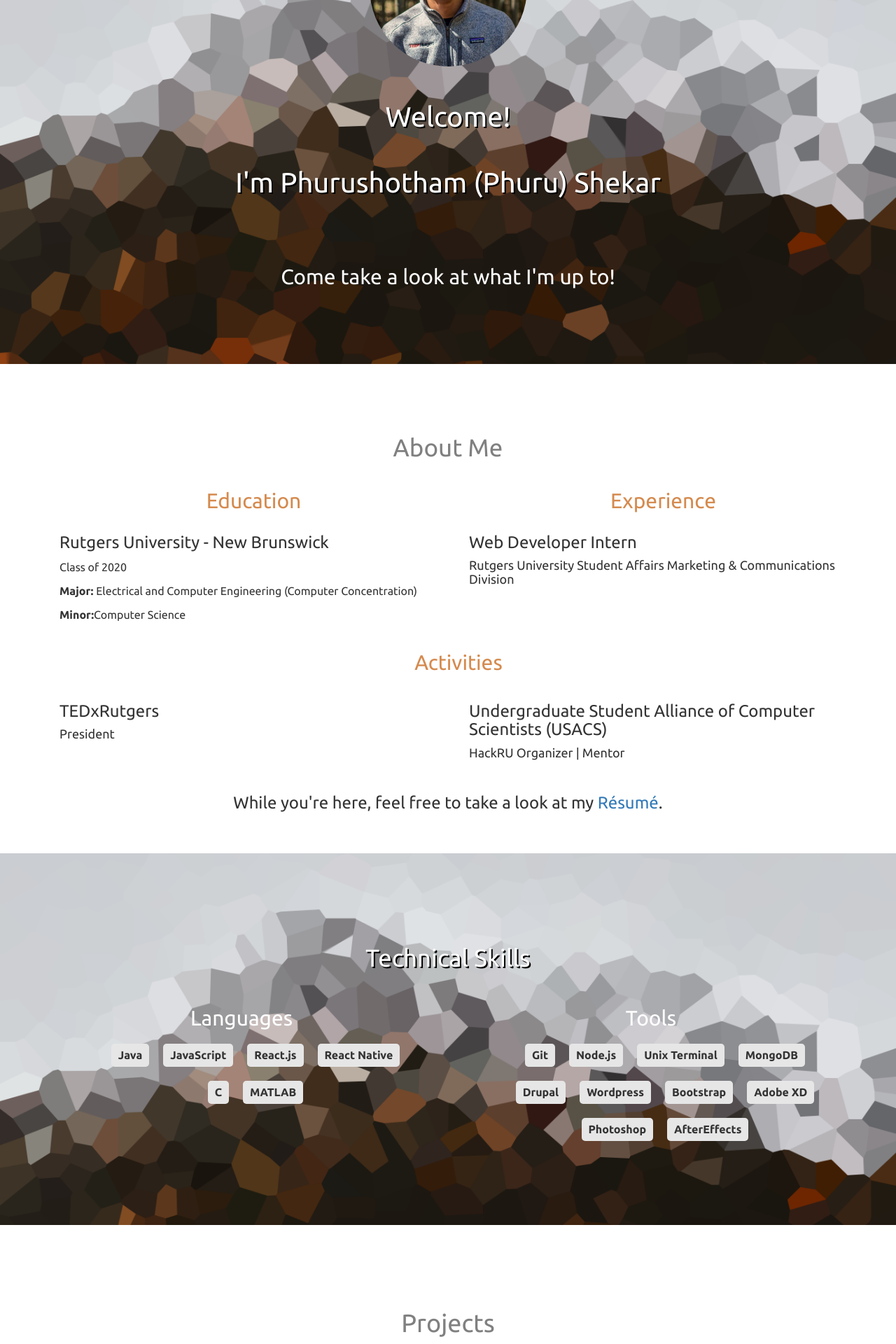
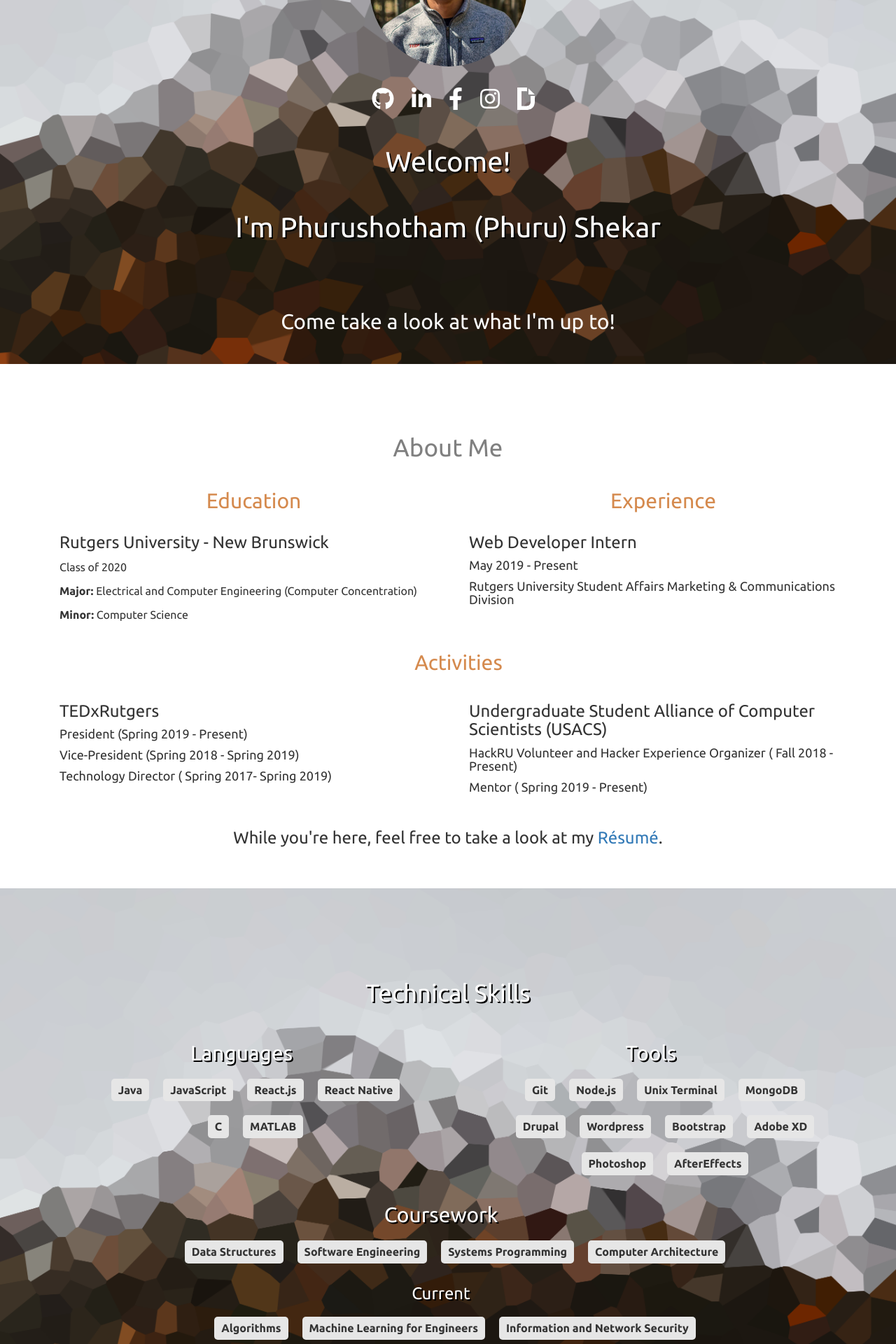
Before and after one commit to PhuruShekar/PhuruShekar.github.io, a React (Create React App) app: page /#/ in a window 1280 px wide. Shown: the part 280-2200 px from the top of the page at 70% size. Built offline with nearby package versions, Linux system fonts and the light colour scheme.

Commit message:
added classes and then added formspree and then added the activities

```diff
--- a/src/Assets/scss/default.css
+++ b/src/Assets/scss/default.css
@@ -140,7 +140,7 @@ main a {
 
 @media all and (max-width: 577px) {
   main h1 {
-    margin-top: 35px;
+    margin-top: 30px;
   }
   main .me {
     margin-top: 75px;
@@ -148,8 +148,18 @@ main a {
     height: 150px;
   }
   main p {
-    margin-top: 40px;
+    margin-top: 30px;
   }
+}
+
+.social {
+  margin-top: 30px;
+}
+
+.social li {
+  display: inline-block;
+  font-size: 2em;
+  margin: 0 25px 0 0px;
 }
 
 .whoami {
@@ -199,6 +209,14 @@ main a {
   padding-right: 20px;
 }
 
+.list h2 {
+  text-shadow: 2px 2px black;
+}
+
+.list h3 {
+  text-shadow: 2px 2px black;
+}
+
 .list ul {
   list-style: none;
   margin-left: 20px;
@@ -234,6 +252,96 @@ main a {
   margin-top: 20px;
 }
 
+.form {
+  padding-top: 100px;
+  padding-bottom: 100px;
+}
+
+.form h1 {
+  text-shadow: 2px 2px black;
+}
+
+.form h3 {
+  text-shadow: 2px 2px black;
+}
+
+.contact {
+  display: -webkit-box;
+  display: -ms-flexbox;
+  display: flex;
+  -webkit-box-orient: vertical;
+  -webkit-box-direction: normal;
+      -ms-flex-direction: column;
+          flex-direction: column;
+  -webkit-box-pack: justify;
+      -ms-flex-pack: justify;
+          justify-content: space-between;
+  -webkit-box-align: center;
+      -ms-flex-align: center;
+          align-items: center;
+}
+
+.contact fieldset {
+  display: -webkit-box;
+  display: -ms-flexbox;
+  display: flex;
+  -webkit-box-orient: vertical;
+  -webkit-box-direction: normal;
+      -ms-flex-direction: column;
+          flex-direction: column;
+  -webkit-box-pack: justify;
+      -ms-flex-pack: justify;
+          justify-content: space-between;
+  -webkit-box-align: center;
+      -ms-flex-align: center;
+          align-items: center;
+}
+
+.contact .flexfield {
+  -webkit-box-align: center;
+      -ms-flex-align: center;
+          align-items: center;
+}
+
+.contact label {
+  font-size: 1.5em;
+  padding-top: 30px;
+  padding-bottom: 10px;
+  text-shadow: 2px 2px black;
+}
+
+.contact input {
+  color: #333;
+  background-color: #e6e6e6;
+  padding: 5px 5px 5px 5px;
+  border-radius: 5px;
+}
+
+.contact input:focus {
+  outline: none;
+  border: 2px solid #D58A4E;
+}
+
+.contact textarea {
+  color: #333;
+  background-color: #e6e6e6;
+  padding: 5px 5px 5px 5px;
+  border-radius: 5px;
+  min-width: 225px;
+}
+
+.contact textarea:focus {
+  outline: none;
+  border: 3px solid #D58A4E;
+}
+
+.contact .submit {
+  margin-top: 30px;
+  min-width: 150px;
+  padding-left: 0px;
+  margin-left: 0px;
+}
+
 .foot {
   margin-bottom: 0;
 }
--- a/src/Assets/scss/default.scss
+++ b/src/Assets/scss/default.scss
@@ -96,7 +96,7 @@ main {
 
     @media all and (max-width: 577px) {
         h1 {
-            margin-top: 35px;
+            margin-top: 30px;
         }
 
         .me {
@@ -106,11 +106,20 @@ main {
         }
 
         p {
-            margin-top: 40px;
+            margin-top: 30px;
         }
     }
 }
 
+.social {
+    margin-top: 30px;
+
+    li {
+        display: inline-block;
+        font-size: 2em;
+        margin: 0 25px 0 0px;
+    }
+}
 .whoami {
     color: $darkGray;
     margin-bottom: 50px;
@@ -160,6 +169,14 @@ main {
 .list {
     padding-right: 20px;
 
+    h2 {
+        text-shadow: 2px 2px black;
+    }
+    h3 {
+        text-shadow: 2px 2px black;
+    }
+
+
     ul{
         list-style: none;
         margin-left: 20px;
@@ -199,6 +216,77 @@ main {
 
 }
 
+.form {
+    padding-top: 100px;
+    padding-bottom: 100px;
+
+    h1 {
+        text-shadow: 2px 2px black;
+    }
+
+    h3 {
+        text-shadow: 2px 2px black;
+    }
+}
+.contact {
+
+    display: flex;
+    flex-direction: column;
+    justify-content: space-between;
+    align-items: center;
+    fieldset {
+        display: flex;
+        flex-direction: column;
+        justify-content: space-between;
+        align-items: center;
+    }
+
+    .flexfield {
+        align-items: center;
+    }
+
+    label {
+        font-size: 1.5em;
+        padding-top: 30px;
+        padding-bottom: 10px;
+        text-shadow: 2px 2px black;
+    }
+
+    input {
+        color: $darkGray;
+        background-color: $lightGray;
+        padding: 5px 5px 5px 5px;
+        border-radius: 5px;
+
+        &:focus {
+
+           outline: none;
+           border: 2px solid $brn;
+        }
+    }
+
+    textarea {
+        color: $darkGray;
+        background-color: $lightGray;
+        padding: 5px 5px 5px 5px;
+        border-radius: 5px;
+        min-width: 225px;
+
+        &:focus {
+
+            outline: none;
+            border: 3px solid $brn;
+         }
+    }
+
+    .submit {
+        margin-top: 30px;
+        min-width: 150px;
+        padding-left: 0px;
+        margin-left: 0px;
+
+    }
+}
 
 .foot {
     margin-bottom: 0;
--- a/src/components/footerComponent/footer.js
+++ b/src/components/footerComponent/footer.js
@@ -36,7 +36,7 @@ class Footer extends Component {
               <NavItem
                 target="_blank"
                 rel="noopener noreferrer"
-                href="https://facebook.com/iminperu"
+                href="https://facebook.com/IminPeru"
               >
                 <a><FontAwesomeIcon icon={['fab', 'facebook-f']} /></a>
               </NavItem>
@@ -50,7 +50,7 @@ class Footer extends Component {
               <NavItem
                 target="_blank"
                 rel="noopener noreferrer"
-                href="https://devpost.com/1minPeru"
+                href="https://devpost.com/phurushekar"
               >
                 <a><FontAwesomeIcon icon={['fab', 'dochub']}/></a>
               </NavItem>
--- a/src/components/pages/homePage.js
+++ b/src/components/pages/homePage.js
@@ -1,5 +1,6 @@
 import React, { Component } from "react";
 import { Grid, Col, Row } from "react-bootstrap";
+import { FontAwesomeIcon } from '@fortawesome/react-fontawesome'
 import me from "../../Assets/img/me.jpg";
 import doc from "../../Assets/doc/Phuru_Shekar_Resume.pdf";
 
@@ -8,6 +9,8 @@ import { HashRouter as Router, Route, Link as Linky } from "react-router-dom";
 //import { Document, Page } from 'react-pdf'
 import { HashLink as Link } from "react-router-hash-link";
 
+const email1 = "phurus";
+const email2 = "hotham";
 class HomePage extends Component {
   render() {
     return (
@@ -16,7 +19,24 @@ class HomePage extends Component {
           <div className="overlay">
             <main className="container-fluid">
               <img src={me} alt="profile pic" className="me fade-in two" />
-
+              <ul className="social text-center">
+                <li><a  target="_blank"
+                rel="noopener noreferrer"
+                href="https://github.com/phurushekar"><FontAwesomeIcon icon={['fab', 'github']} /></a></li>
+                <li><a   target="_blank"
+                rel="noopener noreferrer"
+                href="https://linkedin.com/in/phurushotham-shekar"><FontAwesomeIcon icon={['fab', 'linkedin-in']}/></a></li>
+                <li><a
+                 target="_blank"
+                 rel="noopener noreferrer"
+                 href="https://facebook.com/IminPeru"><FontAwesomeIcon icon={['fab', 'facebook-f']} /></a></li>
+                <li><a   target="_blank"
+                rel="noopener noreferrer"
+                href="https://instagram.com/iminperu"><FontAwesomeIcon icon={['fab', 'instagram']} /></a></li>
+                <li><a  target="_blank"
+                rel="noopener noreferrer"
+                href="https://devpost.com/phurushekar"><FontAwesomeIcon icon={['fab', 'dochub']}/></a></li>
+              </ul>
               <h1 className="intro fade-in">
                 Welcome!
               </h1>
@@ -39,11 +59,12 @@ class HomePage extends Component {
                 <h3>Rutgers University - New Brunswick</h3>
                 <p>Class of 2020</p>
                 <p><strong>Major:</strong> Electrical and Computer Engineering (Computer Concentration)</p>
-                <p><strong>Minor:</strong>Computer Science</p>
+                <p><strong>Minor:</strong> Computer Science</p>
               </Col>
               <Col md={6}>
                   <h2 className="text-center">Experience</h2>
                   <h3>Web Developer Intern</h3>
+                  <h4>May 2019 - Present</h4>
                   <h4>Rutgers University Student Affairs Marketing &amp; Communications Division</h4>
                 </Col>
             </Row>
@@ -51,11 +72,14 @@ class HomePage extends Component {
             <Row>
                 <Col md={6}>
                     <h3>TEDxRutgers</h3>
-                    <h4>President</h4>
+                    <h4>President (Spring 2019 - Present)</h4>
+                    <h4>Vice-President (Spring 2018 - Spring 2019)</h4>
+                    <h4>Technology Director ( Spring 2017- Spring 2019)</h4>
                 </Col>
                 <Col md={6}>
                     <h3>Undergraduate Student Alliance of Computer Scientists (USACS)</h3>
-                    <h4>HackRU Organizer | Mentor</h4>
+                    <h4>HackRU Volunteer and Hacker Experience Organizer ( Fall 2018 - Present)</h4>
+                    <h4>Mentor ( Spring 2019 - Present)</h4>
                 </Col>
             </Row>
           </Grid>
@@ -100,6 +124,22 @@ class HomePage extends Component {
                            <li>AfterEffects</li>
                        </ul>
                    </Col>
+               </Row>
+               <Row className="text-center list">
+               <h2>Coursework</h2>
+                   <ul>
+                       <li>Data Structures</li>
+                       <li>Software Engineering</li>
+                       <li>Systems Programming</li>
+                       <li>Computer Architecture</li>
+
+                   </ul>
+                   <h3>Current</h3>
+                   <ul>
+                      <li>Algorithms</li>
+                      <li>Machine Learning for Engineers</li>
+                      <li>Information and Network Security</li>
+                   </ul>
                </Row>
            </Grid>
           </div>
@@ -153,6 +193,22 @@ class HomePage extends Component {
               </Grid>
           </div>
         </div>
+        <div className="overlay form">
+          <h1 className="text-center">Contact Me</h1>
+          <h3 className="text-center"> Fill out the form below or reach out through my socials to contact me!</h3>
+        <form id="fs-frm" className="contact" name="contact-form" accept-charset="utf-8" action={`https://formspree.io/${email1}${email2}@gmail.com`} method="post">
+          <fieldset id="fs-frm-inputs" className="flexfield" >
+            <label for="full-name">Your Name</label>
+            <input type="text" name="name" id="full-name" placeholder="First and Last" required="" />
+            <label for="email-address">Email Address</label>
+            <input type="email" name="_replyto" id="email-address" placeholder="email@domain.com" required=""/>
+            <label for="message">Message</label>
+            <textarea rows="5" name="message" id="message" placeholder="Enter your message here!" required=""></textarea>
+            <input type="hidden" name="_subject" id="email-subject" value="Contact Form Submission" />
+          </fieldset>
+          <input className="submit" type="submit" value="Submit" />
+        </form>
+        </div>
       </div>
     );
   }
```
Also changed, not shown: public/manifest.json, 1 other file (tests, documents, lock files or other folders).
